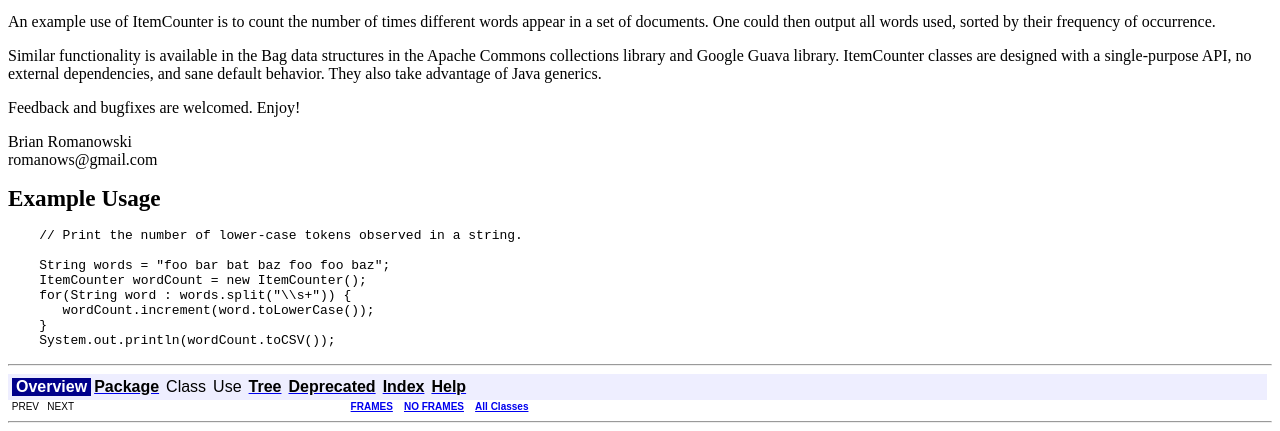
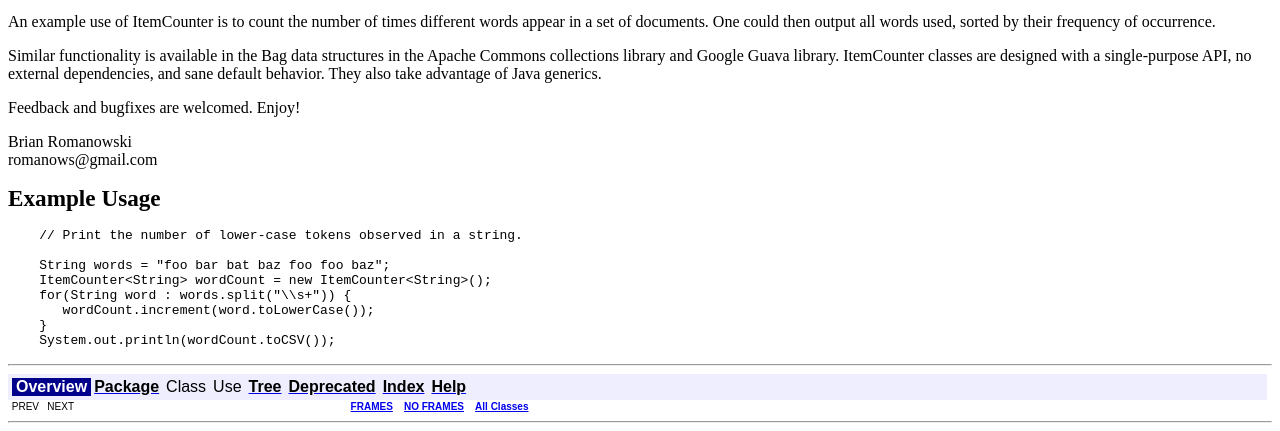
Before and after one commit to romanows/ItemCounter, a plain HTML site: page doc/overview-summary.html in a window 1280 px wide. Shown: the part 440-871 px from the top of the page. Drawn offline with Linux system fonts and the light colour scheme.

Commit message:
Doc
Propagating fix from Master; angle brackets were not properly escaped.

```diff
--- a/doc/overview-summary.html
+++ b/doc/overview-summary.html
@@ -137,7 +137,7 @@ romanows@gmail.com
     // Print the number of lower-case tokens observed in a string.
 
     String words = "foo bar bat baz foo foo baz";
-    ItemCounter<String> wordCount = new ItemCounter<String>();
+    ItemCounter&lt;String&gt; wordCount = new ItemCounter&lt;String&gt();
     for(String word : words.split("\\s+")) {
        wordCount.increment(word.toLowerCase());
     }
```
